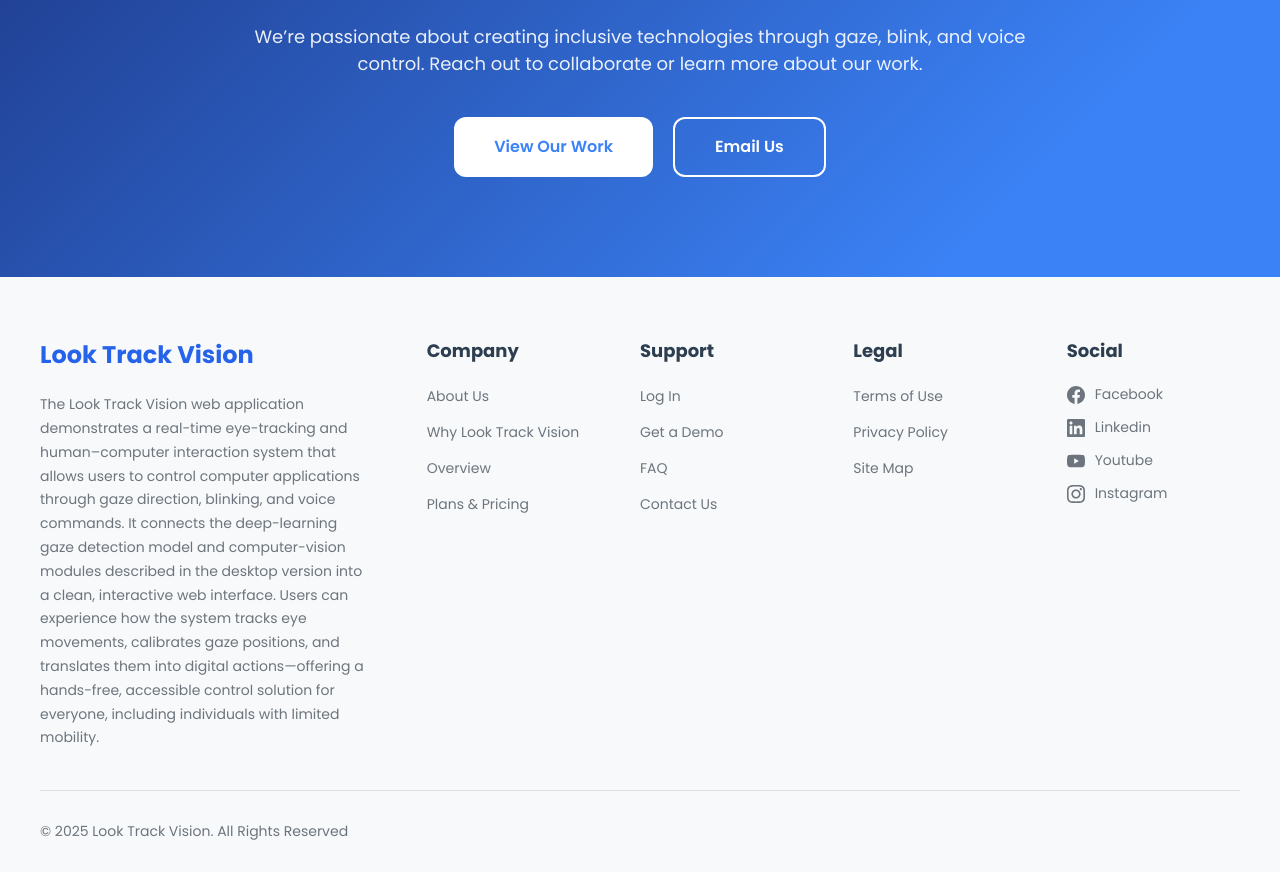
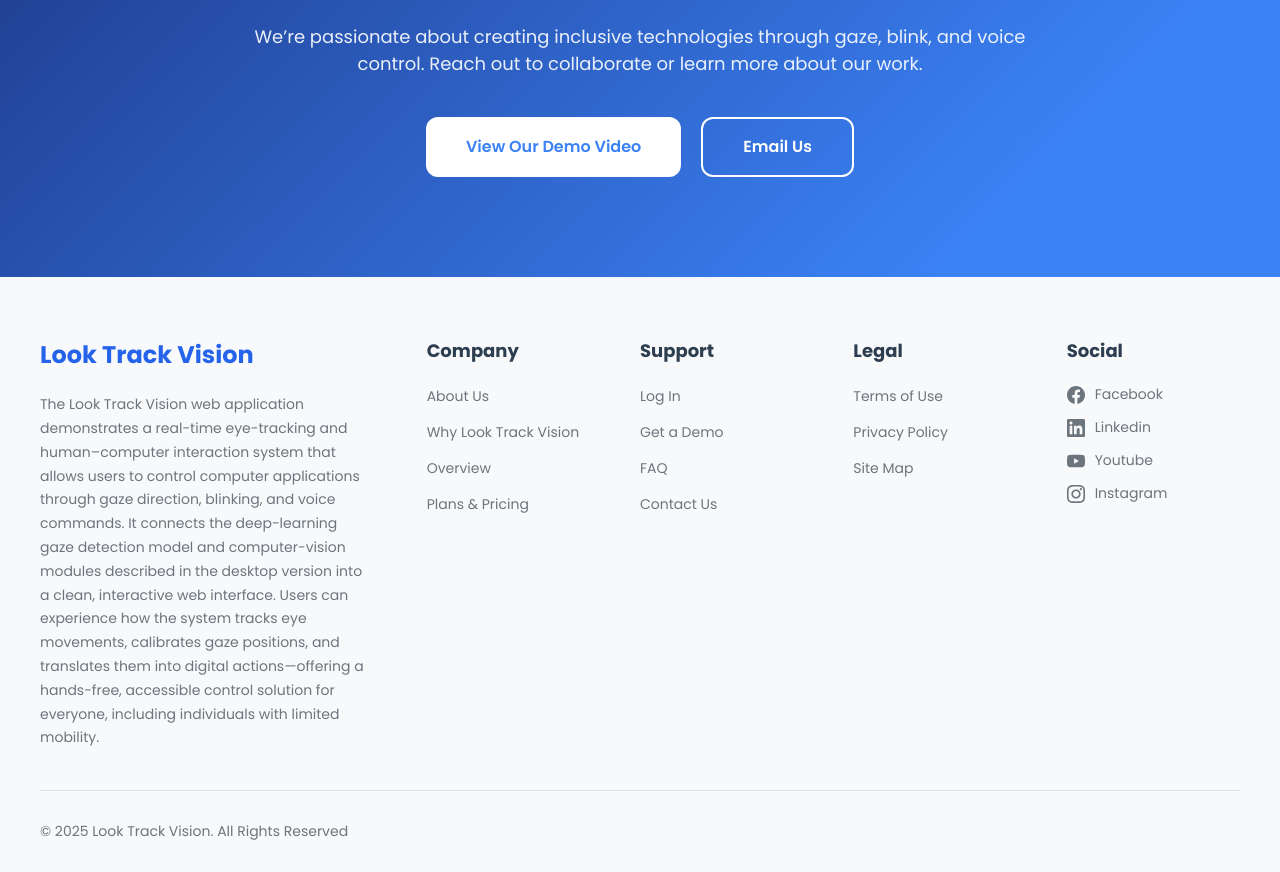
Before and after one commit to MoraisMNS/gaze-tracking-webapp-frontend, a React (Vite) app: page /contact-us in a window 1280 px wide. Shown: the part 2490-3362 px from the top of the page. Built offline with nearby package versions, Linux system fonts and the light colour scheme.

Commit message:
Change documentation page

```diff
--- a/src/pages/Contact.jsx
+++ b/src/pages/Contact.jsx
@@ -104,7 +104,7 @@
           Reach out to collaborate or learn more about our work.
         </p>
         <div className="contact-cta-buttons">
-          <button className="contact-cta-btn contact-cta-primary">View Our Work</button>
+          <button className="contact-cta-btn contact-cta-primary">View Our Demo Video</button>
           <button className="contact-cta-btn contact-cta-secondary">Email Us</button>
         </div>
       </section>
--- a/src/pages/Documentation.jsx
+++ b/src/pages/Documentation.jsx
@@ -1,7 +1,14 @@
 import React from 'react';
 import './Documentation.css';
+import { useNavigate } from 'react-router-dom';
 
 const Documentation = () => {
+  const navigate = useNavigate();
+
+    const handleContactClickFAQ = () => {
+    navigate('/contact-us');
+  };
+
   const handleDownload = (reportType) => {
     const pdfPaths = {
       proposal: '/documents/69_Transforming_Human_Computer_Interaction_with_Real_Time_Gaze_Tracking_Technology.pdf',
@@ -240,7 +247,8 @@
               If you have questions about the documentation or would like to discuss the project further,
               feel free to reach out to our team.
             </p>
-            <button className="docs-contact-btn">
+            <button className="docs-contact-btn"
+                    onClick={handleContactClickFAQ}>
               Contact Us
             </button>
           </div>
```
